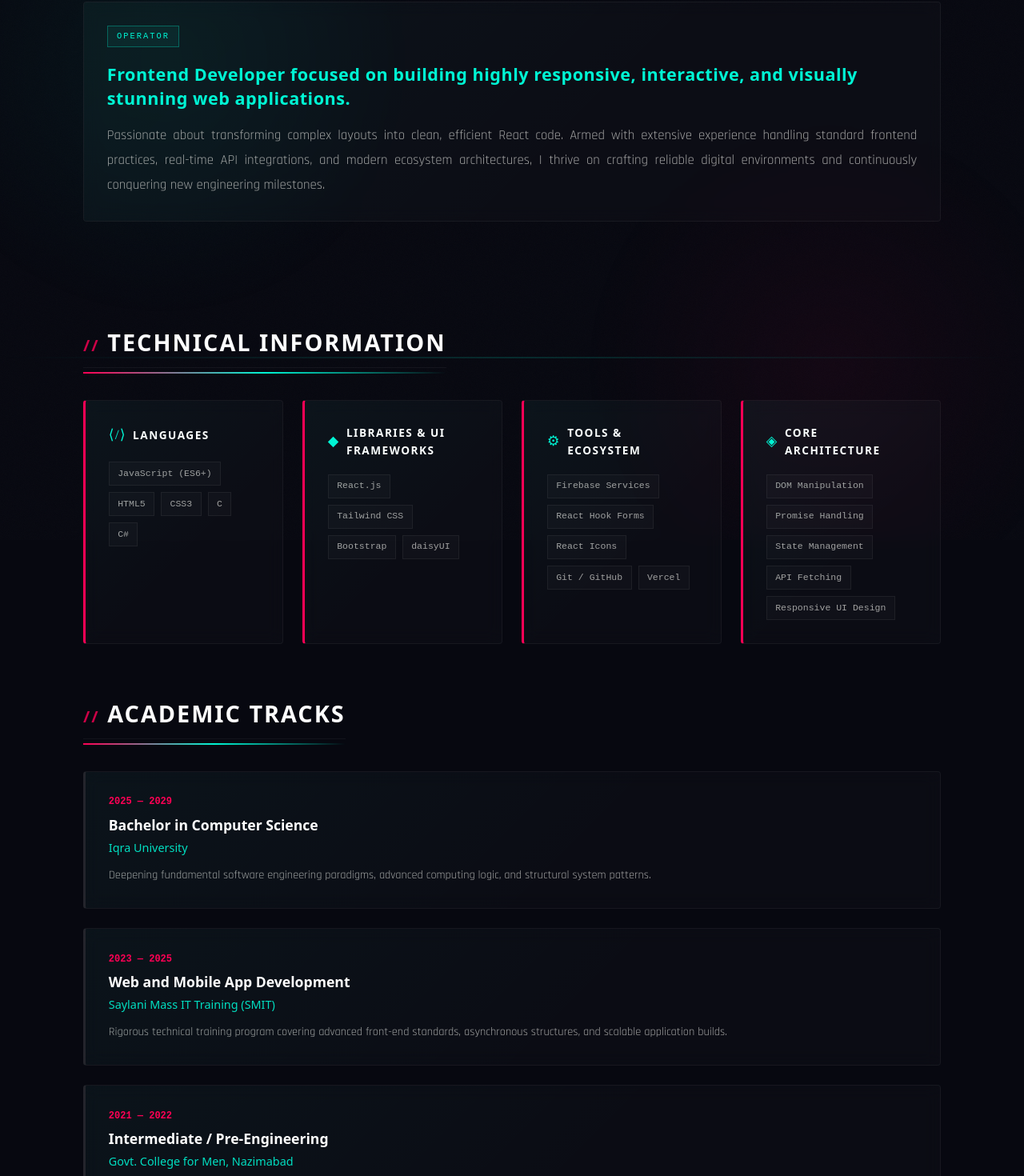
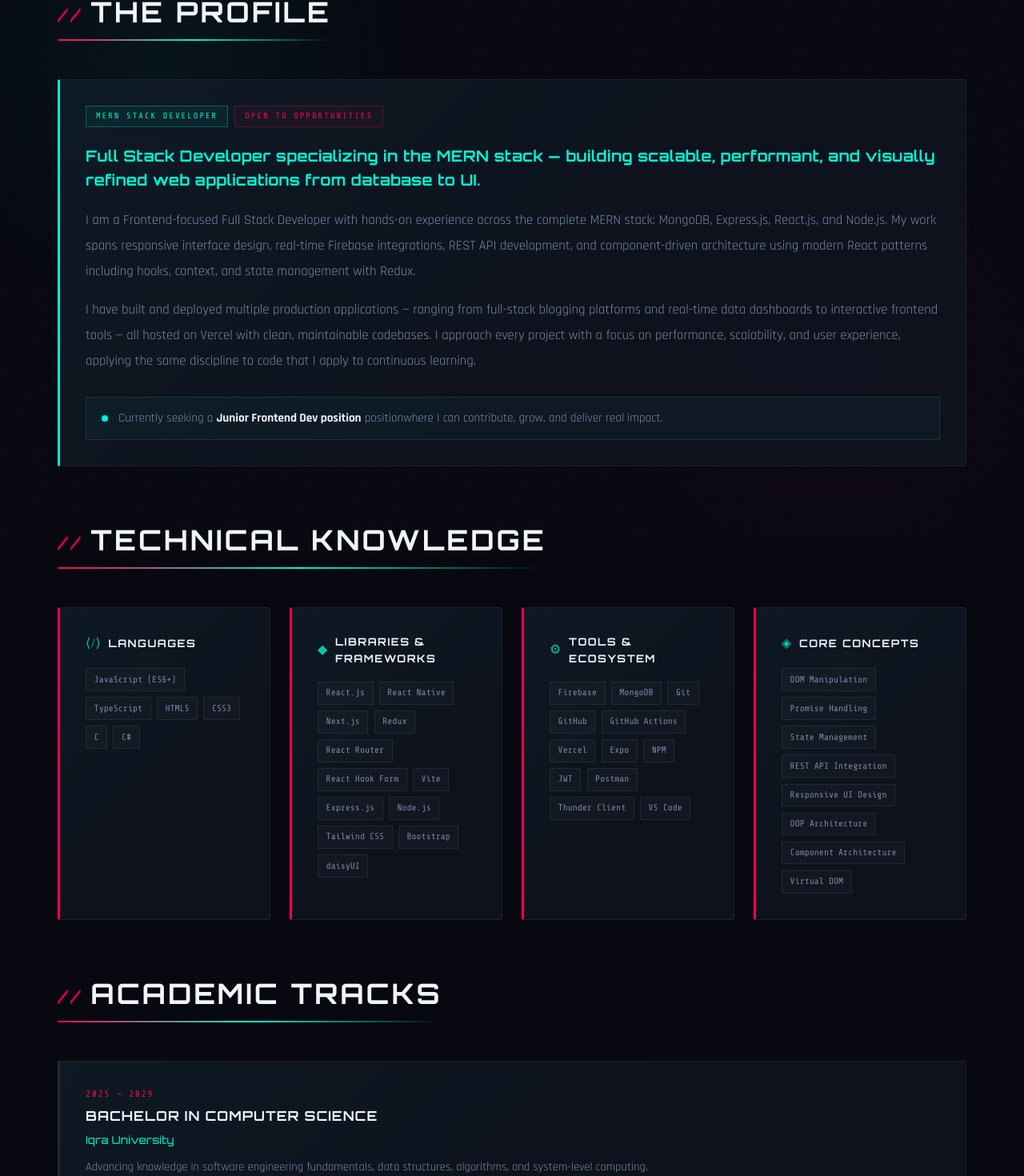
Before and after one commit to MuhammadAbrarulhaq986/PortFolioWebsite, a React (Vite) app: page /about in a window 1280 px wide. Shown: the part 125-1595 px from the top of the page at 80% size. Built offline with nearby package versions, Linux system fonts and the light colour scheme.

Commit message:
Added updated the languagues and tools

```diff
--- a/src/pages/About.jsx
+++ b/src/pages/About.jsx
@@ -1,79 +1,70 @@
 import React, { useEffect, useRef, useState } from "react";
 
-/* Animated skill bar component */
-const SkillBar = ({ name, level, delay }) => {
-  const [filled, setFilled] = useState(false);
-  const ref = useRef(null);
-
-  useEffect(() => {
-    const observer = new IntersectionObserver(
-      ([entry]) => {
-        if (entry.isIntersecting) setFilled(true);
-      },
-      { threshold: 0.3 },
-    );
-    if (ref.current) observer.observe(ref.current);
-    return () => observer.disconnect();
-  }, []);
-
-  return (
-    <div
-      ref={ref}
-      className="skill-bar-wrap"
-      style={{ animationDelay: `${delay}s` }}
-    >
-      <div className="skill-bar-header">
-        <span className="skill-bar-name">{name}</span>
-        <span className="skill-bar-pct">{level}%</span>
-      </div>
-      <div className="skill-bar-track">
-        <div
-          className="skill-bar-fill"
-          style={{
-            width: filled ? `${level}%` : "0%",
-            transitionDelay: `${delay}s`,
-          }}
-        />
-        <div
-          className="skill-bar-glow"
-          style={{
-            left: filled ? `${level}%` : "0%",
-            transitionDelay: `${delay + 0.05}s`,
-          }}
-        />
-      </div>
-    </div>
-  );
-};
-
-// Core metrics calibrated to your hands-on experience
-const skillLevels = {
-  "React.js & DOM": 90,
-  "JavaScript (ES6+ / DOM / Promises)": 88,
-  "Tailwind CSS & daisyUI": 85,
-  "HTML5 & CSS3": 92,
-  "Firebase Backend Integration": 78,
-};
-
-// Thorough data compiled directly from your arsenal
 const skills = {
-  languages: ["JavaScript (ES6+)", "HTML5", "CSS3", "C", "C#"],
-  frameworks: ["React.js", "Tailwind CSS", "Bootstrap", "daisyUI"],
+  languages: ["JavaScript (ES6+)", "TypeScript", "HTML5", "CSS3", "C", "C#"],
+  frameworks: [
+    "React.js",
+    "React Native",
+    "Next.js",
+    "Redux",
+    "React Router",
+    "React Hook Form",
+    "Vite",
+    "Express.js",
+    "Node.js",
+    "Tailwind CSS",
+    "Bootstrap",
+    "daisyUI",
+  ],
   tools: [
-    "Firebase Services",
-    "React Hook Forms",
-    "React Icons",
-    "Git / GitHub",
+    "Firebase",
+    "MongoDB",
+    "Git",
+    "GitHub",
+    "GitHub Actions",
     "Vercel",
+    "Expo",
+    "NPM",
+    "JWT",
+    "Postman",
+    "Thunder Client",
+    "VS Code",
   ],
   concepts: [
     "DOM Manipulation",
     "Promise Handling",
     "State Management",
-    "API Fetching",
+    "REST API Integration",
     "Responsive UI Design",
+    "OOP Architecture",
+    "Component Architecture",
+    "Virtual DOM",
   ],
 };
+
+const education = [
+  {
+    degree: "Bachelor in Computer Science",
+    institution: "Iqra University",
+    timeline: "2025 — 2029",
+    details:
+      "Advancing knowledge in software engineering fundamentals, data structures, algorithms, and system-level computing.",
+  },
+  {
+    degree: "Web and Mobile App Development",
+    institution: "Saylani Mass IT Training (SMIT)",
+    timeline: "2023 — 2025",
+    details:
+      "Completed an intensive full-stack development program covering modern frontend standards, backend integration, and production-grade application architecture.",
+  },
+  {
+    degree: "Intermediate / Pre-Engineering",
+    institution: "Govt. College for Men, Nazimabad",
+    timeline: "2021 — 2022",
+    details:
+      "Built a strong foundation in mathematics, physics, and analytical problem-solving.",
+  },
+];
 
 const About = () => {
   const [visible, setVisible] = useState(false);
@@ -83,67 +74,75 @@ const About = () => {
     return () => clearTimeout(t);
   }, []);
 
+  const arsenalSections = [
+    { title: "Languages", items: skills.languages, icon: "⟨/⟩" },
+    { title: "Libraries & Frameworks", items: skills.frameworks, icon: "◆" },
+    { title: "Tools & Ecosystem", items: skills.tools, icon: "⚙" },
+    { title: "Core Concepts", items: skills.concepts, icon: "◈" },
+  ];
+
   return (
     <div className="container about-view">
-      {/* ── Profile Section ── */}
+      {/* ── Profile ── */}
       <section
-        className={`profile-section section-reveal ${visible ? "revealed" : ""}`}
-        style={{ animationDelay: "0.1s" }}
+        className={`section-reveal ${visible ? "revealed" : ""}`}
+        style={{ animationDelay: "0.05s" }}
       >
         <h2>The Profile</h2>
         <div className="card identity-card">
           <div className="id-accent">
-            <span className="id-tag">OPERATOR</span>
-            {/*<span className="id-tag id-tag--alt">MARTIAL ARTIST</span>*/}
+            <span className="id-tag">MERN STACK DEVELOPER</span>
+            <span className="id-tag id-tag--alt">OPEN TO OPPORTUNITIES</span>
           </div>
+
           <p className="intro-highlight">
-            Frontend Developer focused on building highly responsive,
-            interactive, and visually stunning web applications.
+            Full Stack Developer specializing in the MERN stack — building
+            scalable, performant, and visually refined web applications from
+            database to UI.
           </p>
+
           <p className="body-narrative">
-            Passionate about transforming complex layouts into clean, efficient
-            React code. Armed with extensive experience handling standard
-            frontend practices, real-time API integrations, and modern ecosystem
-            architectures, I thrive on crafting reliable digital environments
-            and continuously conquering new engineering milestones.
+            I am a Frontend-focused Full Stack Developer with hands-on
+            experience across the complete MERN stack: MongoDB, Express.js,
+            React.js, and Node.js. My work spans responsive interface design,
+            real-time Firebase integrations, REST API development, and
+            component-driven architecture using modern React patterns including
+            hooks, context, and state management with Redux.
           </p>
+
+          <p className="body-narrative" style={{ marginTop: "1rem" }}>
+            I have built and deployed multiple production applications — ranging
+            from full-stack blogging platforms and real-time data dashboards to
+            interactive frontend tools — all hosted on Vercel with clean,
+            maintainable codebases. I approach every project with a focus on
+            performance, scalability, and user experience, applying the same
+            discipline to code that I apply to continuous learning.
+          </p>
+
+          <div className="seeking-banner">
+            <span className="seeking-dot" />
+            <span>
+              Currently seeking a <strong>Junior Frontend Dev position</strong>{" "}
+              position
+              {/*<strong>Junior Frontend / Full Stack Developer</strong> position*/}
+              where I can contribute, grow, and deliver real impact.
+            </span>
+          </div>
         </div>
-      </section>
-
-      {/* ── Core Skills with Bars ── */}
-      <section
-        className={`skills-section section-reveal ${visible ? "revealed" : ""}`}
-        style={{ animationDelay: "0.25s" }}
-      >
-        {/*<h2>Core Proficiency</h2>
-        <div className="card skill-bars-card">
-          {Object.entries(skillLevels).map(([name, level], i) => (
-            <SkillBar key={name} name={name} level={level} delay={i * 0.1} />
-          ))}
-        </div>*/}
       </section>
 
       {/* ── Technical Arsenal ── */}
       <section
-        className={`arsenal-section section-reveal ${visible ? "revealed" : ""}`}
-        style={{ animationDelay: "0.4s" }}
+        className={`section-reveal ${visible ? "revealed" : ""}`}
+        style={{ animationDelay: "0.2s" }}
       >
-        <h2>Technical Information</h2>
+        <h2>Technical Knowledge</h2>
         <div className="skills-grid">
-          {[
-            { title: "Languages", items: skills.languages, icon: "⟨/⟩" },
-            {
-              title: "Libraries & UI frameworks",
-              items: skills.frameworks,
-              icon: "◆",
-            },
-            { title: "Tools & Ecosystem", items: skills.tools, icon: "⚙" },
-            { title: "Core Architecture", items: skills.concepts, icon: "◈" },
-          ].map(({ title, items, icon }, idx) => (
+          {arsenalSections.map(({ title, items, icon }, idx) => (
             <div
               key={title}
               className="card skill-node"
-              style={{ animationDelay: `${0.5 + idx * 0.1}s` }}
+              style={{ animationDelay: `${0.3 + idx * 0.1}s` }}
             >
               <div className="node-header">
                 <span className="node-icon">{icon}</span>
@@ -161,46 +160,22 @@ const About = () => {
         </div>
       </section>
 
-      {/* ── Academic Tracks ── */}
+      {/* ── Education ── */}
       <section
-        className={`education-section section-reveal ${visible ? "revealed" : ""}`}
-        style={{ animationDelay: "0.55s" }}
+        className={`section-reveal ${visible ? "revealed" : ""}`}
+        style={{ animationDelay: "0.35s" }}
       >
         <h2>Academic Tracks</h2>
         <div className="education-timeline">
-          {[
-            {
-              degree: "Bachelor in Computer Science",
-              institution: "Iqra University",
-              timeline: "2025 — 2029",
-              details:
-                "Deepening fundamental software engineering paradigms, advanced computing logic, and structural system patterns.",
-            },
-            {
-              degree: "Web and Mobile App Development",
-              institution: "Saylani Mass IT Training (SMIT)",
-              timeline: "2023 — 2025",
-              details:
-                "Rigorous technical training program covering advanced front-end standards, asynchronous structures, and scalable application builds.",
-            },
-            {
-              degree: "Intermediate / Pre-Engineering",
-              institution: "Govt. College for Men, Nazimabad",
-              timeline: "2021 — 2022",
-              details:
-                "Solidified core engineering principles, mathematical analysis, and foundational science logic.",
-            },
-          ].map((edu, idx) => (
+          {education.map((edu, idx) => (
             <div
               key={idx}
               className="card edu-card"
-              style={{ animationDelay: `${0.65 + idx * 0.1}s` }}
+              style={{ animationDelay: `${0.45 + idx * 0.1}s` }}
             >
-              <div className="edu-header">
-                <span className="edu-timeline">{edu.timeline}</span>
-                <h3 className="edu-degree">{edu.degree}</h3>
-                <h4 className="edu-institution">{edu.institution}</h4>
-              </div>
+              <span className="edu-timeline">{edu.timeline}</span>
+              <h3 className="edu-degree">{edu.degree}</h3>
+              <h4 className="edu-institution">{edu.institution}</h4>
               <p className="edu-details">{edu.details}</p>
             </div>
           ))}
@@ -208,79 +183,34 @@ const About = () => {
       </section>
 
       <style>{`
-        /* ── Theme Custom Variables ── */
-        :root {
-          --neon-cyan: #00f5d4;
-          --martial-crimson: #ff0055;
-          --text-main: #e0e0e0;
-          --text-muted: #a0a0a0;
-          --transition-snap: cubic-bezier(0.19, 1, 0.22, 1);
-          --font-display: system-ui, -apple-system, sans-serif;
-          --font-mono: ui-monospace, monospace;
-        }
-
-        /* ── Layout ─────────────────── */
         .about-view {
           display: flex;
           flex-direction: column;
           gap: 4rem;
-          padding: 2rem max(2rem, 5vw);
-          box-sizing: border-box;
-          min-height: 100vh;
-          color: var(--text-main);
-        }
-
-        h2 {
-          font-family: var(--font-display);
-          font-size: clamp(1.4rem, 2.5vw, 1.8rem);
-          font-weight: 800;
-          text-transform: uppercase;
-          letter-spacing: 2px;
-          margin-bottom: 1.5rem;
-          color: #ffffff;
-          border-bottom: 1px solid rgba(255,255,255,0.05);
-          padding-bottom: 0.5rem;
-        }
-
-        .card {
-          background: rgba(255, 255, 255, 0.02);
-          border: 1px solid rgba(255, 255, 255, 0.05);
-          border-radius: 4px;
-          padding: 1.8rem;
-          backdrop-filter: blur(10px);
         }
 
         .section-reveal {
           opacity: 0;
           transform: translateY(24px);
-          transition: opacity 0.7s var(--transition-snap),
-                      transform 0.7s var(--transition-snap);
+          transition: opacity 0.7s var(--transition-snap), transform 0.7s var(--transition-snap);
         }
-        .section-reveal.revealed {
-          opacity: 1;
-          transform: translateY(0);
-        }
+        .section-reveal.revealed { opacity: 1; transform: translateY(0); }
 
-        /* ── Identity card ──────────── */
-        .identity-card { margin-top: 1rem; }
+        /* ── Identity card ── */
+        .identity-card { margin-top: 1rem; display: flex; flex-direction: column; gap: 0; }
 
-        .id-accent {
-          display: flex;
-          gap: 0.5rem;
-          margin-bottom: 1.2rem;
-        }
+        .id-accent { display: flex; gap: 0.5rem; margin-bottom: 1.4rem; flex-wrap: wrap; }
 
         .id-tag {
           font-family: var(--font-mono);
           font-size: 0.65rem;
           letter-spacing: 2px;
-          padding: 0.25rem 0.7rem;
+          padding: 0.25rem 0.75rem;
           border: 1px solid rgba(0,245,212,0.3);
           color: var(--neon-cyan);
           background: rgba(0,245,212,0.05);
           text-transform: uppercase;
         }
-
         .id-tag--alt {
           border-color: rgba(255,0,85,0.3);
           color: var(--martial-crimson);
@@ -288,76 +218,48 @@ const About = () => {
         }
 
         .intro-highlight {
-          font-size: clamp(1.1rem, 1.8vw, 1.35rem);
+          font-size: clamp(1.05rem, 1.8vw, 1.2rem);
           color: var(--neon-cyan);
-          margin-bottom: 1rem;
+          margin-bottom: 1.2rem;
           font-family: var(--font-display);
           font-weight: 700;
-          letter-spacing: 0.5px;
-          line-height: 1.4;
+          letter-spacing: 0.3px;
+          line-height: 1.55;
         }
 
         .body-narrative {
           font-size: clamp(0.95rem, 1.4vw, 1.05rem);
-          line-height: 1.85;
+          line-height: 1.9;
           color: var(--text-muted);
-          text-align: justify;
         }
 
-        /* ── Skill bars ─────────────── */
-        .skill-bars-card { margin-top: 1rem; display: flex; flex-direction: column; gap: 1.6rem; }
-
-        .skill-bar-wrap { animation: fadeInLeft 0.5s var(--transition-snap) both; }
-
-        .skill-bar-header {
+        /* Seeking banner */
+        .seeking-banner {
           display: flex;
-          justify-content: space-between;
-          margin-bottom: 0.5rem;
+          align-items: center;
+          gap: 0.8rem;
+          margin-top: 1.8rem;
+          padding: 0.9rem 1.2rem;
+          border: 1px solid rgba(0,245,212,0.15);
+          background: rgba(0,245,212,0.03);
+          font-family: var(--font-body);
+          font-size: 0.95rem;
+          color: var(--text-muted);
+          line-height: 1.5;
         }
 
-        .skill-bar-name {
-          font-family: var(--font-display);
-          font-size: 0.8rem;
-          font-weight: 700;
-          text-transform: uppercase;
-          letter-spacing: 1px;
-          color: var(--text-main);
+        .seeking-banner strong { color: var(--text-main); font-weight: 700; }
+
+        .seeking-dot {
+          width: 8px; height: 8px;
+          border-radius: 50%;
+          background: var(--neon-cyan);
+          box-shadow: 0 0 8px var(--neon-cyan);
+          animation: pulseGlow 2s ease infinite;
+          flex-shrink: 0;
         }
 
-        .skill-bar-pct {
-          font-family: var(--font-mono);
-          font-size: 0.75rem;
-          color: var(--neon-cyan);
-        }
-
-        .skill-bar-track {
-          position: relative;
-          height: 4px;
-          background: rgba(255,255,255,0.06);
-          border-radius: 2px;
-        }
-
-        .skill-bar-fill {
-          height: 100%;
-          background: linear-gradient(90deg, var(--neon-cyan), var(--martial-crimson));
-          border-radius: 2px;
-          transition: width 1.2s var(--transition-snap);
-          position: relative;
-        }
-
-        .skill-bar-glow {
-          position: absolute;
-          top: 50%;
-          transform: translate(-50%, -50%);
-          width: 8px;
-          height: 8px;
-          border-radius: 50%;
-          background: var(--neon-cyan);
-          box-shadow: 0 0 10px var(--neon-cyan);
-          transition: left 1.2s var(--transition-snap);
-        }
-
-        /* ── Arsenal grid ───────────── */
+        /* ── Arsenal grid ── */
         .skills-grid {
           display: grid;
           grid-template-columns: repeat(auto-fit, minmax(240px, 1fr));
@@ -366,129 +268,95 @@ const About = () => {
         }
 
         .skill-node {
-          border-left: 3px solid var(--martial-crimson);
+          border-left-color: var(--martial-crimson);
           animation: fadeInUp 0.6s var(--transition-snap) both;
         }
-
         .skill-node:hover { border-left-color: var(--neon-cyan); }
 
-        .node-header {
-          display: flex;
-          align-items: center;
-          gap: 0.6rem;
-          margin-bottom: 1.2rem;
-        }
-
-        .node-icon {
-          font-size: 1.1rem;
-          color: var(--neon-cyan);
-        }
+        .node-header { display: flex; align-items: center; gap: 0.6rem; margin-bottom: 1.1rem; }
+        .node-icon   { font-size: 1rem; color: var(--neon-cyan); opacity: 0.8; }
 
         .node-title {
-          color: #ffffff;
+          color: var(--text-main);
           font-family: var(--font-display);
-          font-size: 0.85rem;
+          font-size: 0.82rem;
           text-transform: uppercase;
           letter-spacing: 1.5px;
           display: block;
         }
 
-        .tag-cloud {
-          display: flex;
-          flex-wrap: wrap;
-          gap: 0.5rem;
-        }
+        .tag-cloud { display: flex; flex-wrap: wrap; gap: 0.45rem; }
 
         .tech-tag {
           font-family: var(--font-mono);
-          font-size: 0.72rem;
-          padding: 0.3rem 0.65rem;
+          font-size: 0.7rem;
+          padding: 0.28rem 0.6rem;
           background: rgba(255,255,255,0.02);
-          border: 1px solid rgba(255,255,255,0.06);
+          border: 1px solid rgba(255,255,255,0.07);
           color: var(--text-muted);
           transition: all 0.2s ease;
           cursor: default;
         }
-
         .tech-tag:hover {
           border-color: var(--neon-cyan);
           color: var(--neon-cyan);
-          background: rgba(0,245,212,0.04);
+          background: rgba(0,245,212,0.05);
           transform: translateY(-1px);
         }
 
-        /* ── Academic Tracks Timeline ── */
-        .education-timeline {
+        /* ── Education ── */
+        .education-timeline { display: flex; flex-direction: column; gap: 1.5rem; margin-top: 1rem; }
+
+        .edu-card {
+          border-left-color: rgba(255,255,255,0.1);
+          animation: fadeInUp 0.6s var(--transition-snap) both;
           display: flex;
           flex-direction: column;
-          gap: 1.5rem;
-          margin-top: 1rem;
+          gap: 0.3rem;
         }
-
-        .edu-card {
-          border-left: 3px solid rgba(255, 255, 255, 0.1);
-          animation: fadeInUp 0.6s var(--transition-snap) both;
-          transition: border-left-color 0.3s ease;
-        }
-
-        .edu-card:hover {
-          border-left-color: var(--neon-cyan);
-        }
-
-        .edu-header {
-          margin-bottom: 0.75rem;
-          position: relative;
-        }
+        .edu-card:hover { border-left-color: var(--neon-cyan); }
 
         .edu-timeline {
           font-family: var(--font-mono);
-          font-size: 0.75rem;
+          font-size: 0.72rem;
           color: var(--martial-crimson);
-          font-weight: 600;
-          display: block;
-          margin-bottom: 0.25rem;
+          letter-spacing: 1.5px;
         }
 
         .edu-degree {
           font-family: var(--font-display);
-          font-size: 1.1rem;
+          font-size: clamp(0.9rem, 1.5vw, 1.05rem);
           font-weight: 700;
-          color: #ffffff;
-          margin: 0 0 0.2rem 0;
+          color: var(--text-main);
+          text-transform: uppercase;
+          letter-spacing: 1px;
+          margin: 0;
         }
 
         .edu-institution {
           font-family: var(--font-display);
-          font-size: 0.9rem;
+          font-size: 0.85rem;
           font-weight: 500;
           color: var(--neon-cyan);
           margin: 0;
-          opacity: 0.9;
+          opacity: 0.85;
         }
 
         .edu-details {
-          font-size: 0.9rem;
-          line-height: 1.6;
+          font-size: 0.92rem;
+          line-height: 1.65;
           color: var(--text-muted);
-          margin: 0;
+          margin-top: 0.4rem;
         }
 
-        /* ── Keyframes ── */
-        @keyframes fadeInLeft {
-          from { opacity: 0; transform: translateX(-20px); }
-          to { opacity: 1; transform: translateX(0); }
+        /* ── Mobile ── */
+        @media (max-width: 600px) {
+          .about-view { gap: 2.5rem; }
+          .skills-grid { grid-template-columns: 1fr 1fr; }
+          .seeking-banner { font-size: 0.88rem; }
         }
-
-        @keyframes fadeInUp {
-          from { opacity: 0; transform: translateY(20px); }
-          to { opacity: 1; transform: translateY(0); }
-        }
-
-        /* ── Mobile Responsive ───────── */
-        @media (max-width: 600px) {
-          .about-view { gap: 2.5rem; padding: 1.5rem; }
+        @media (max-width: 420px) {
           .skills-grid { grid-template-columns: 1fr; }
-          .card { padding: 1.3rem; }
         }
       `}</style>
     </div>
--- a/src/pages/Home.jsx
+++ b/src/pages/Home.jsx
@@ -32,10 +32,10 @@ function useTypewriter(words, speed = 80, pause = 2000) {
 }
 
 const roles = [
-  "Frontend Developer",
+  "Full stack Developer",
+  //"React Developer",
   //"UI Architect",
   //"Taekwondo Practitioner",
-  "React Developer",
   //"System Builder",
 ];
 
@@ -79,27 +79,28 @@ const Home = () => {
 
         {/* Description */}
         <p className="hero-description">
-          Balancing technical execution with creative intent. Building robust,
-          responsive architectures shaped by continuous training — from the dojo
-          to the IDE.
+          Balancing technical execution with creative intent. Building robust, &
+          responsive.
         </p>
 
         {/* CTA row */}
         <div className="cta-row">
-          <Link to="/contact" className="btn btn--primary">
+          {/*<Link to="/contact" className="btn btn--primary">
             Initiate Contact
-          </Link>
-          <Link to="/projects" className="btn btn--ghost">
+          </Link>*/}
+          {/*<Link to="/projects" className="btn btn--ghost">
             View Arsenal
-          </Link>
+          </Link>*/}
         </div>
 
         {/* Stats strip */}
         <div className="stats-strip">
           {[
             { label: "Projects", val: "100+" },
-            { label: "Tech Stack", val: "12+" },
-            //{ label: "Belt Rank", val: "3rd Dan" },
+            { label: "Libraries_&_Frameworks", val: "12" },
+            { label: "Language's", val: "6" },
+            { label: "Tools_&_System", val: "11" },
+            //{ label: "Core_Concepts", val: "8" },
           ].map(({ label, val }) => (
             <div className="stat-item" key={label}>
               <span className="stat-val">{val}</span>
@@ -116,7 +117,7 @@ const Home = () => {
             <span className="highlight-cyan">Refining Performance Systems</span>
           </p>
           <p className="terminal-quote">
-            "Train until your sensei becomes your student." — The Dojo
+            "Knowledge is limiteless so become a student Knowledge."
           </p>
         </div>
       </section>
```
Also changed, not shown: src/pages/Contact.jsx (+4 -4 lines).
